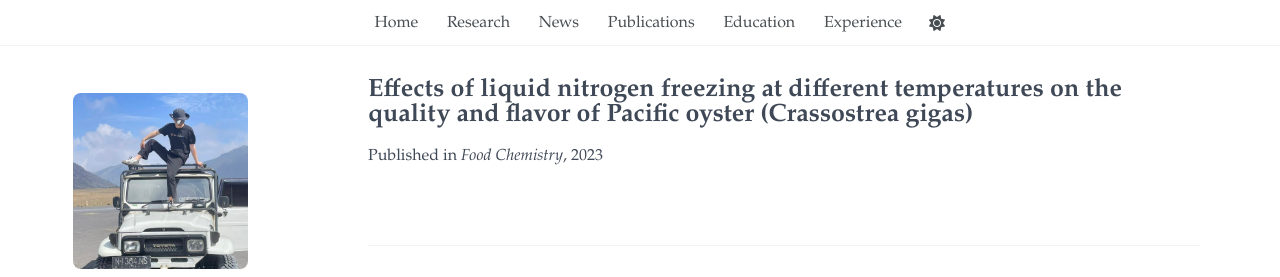
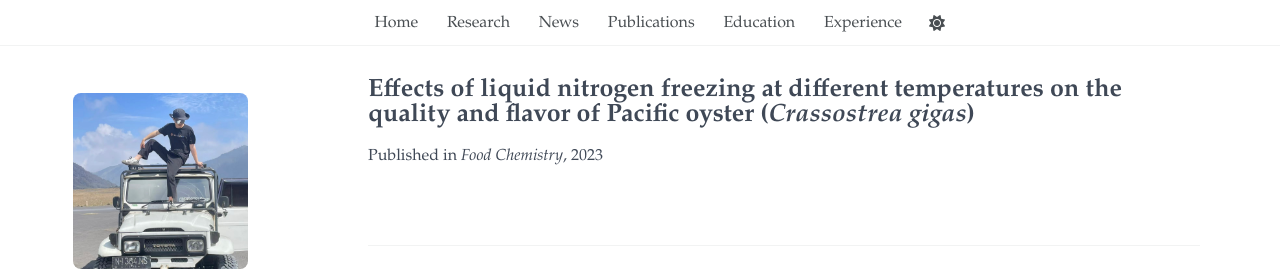
Before and after one commit to yuliu0322/yuliu0322.github.io, a Jekyll site: the page built from _publications/2023-10-01-liquid-nitrogen-oyster.md, in a window 1280 px wide. Shown: the top 277 px of the page. Built offline with Jekyll 4.4.1, drawn with Linux system fonts in a browser that asks for light colours; some web fonts are replaced; a script bundle is joined from its source files by our own code; library files that are not in the unit come from our copies.

```diff
--- a/_publications/2023-10-01-liquid-nitrogen-oyster.md
+++ b/_publications/2023-10-01-liquid-nitrogen-oyster.md
@@ -1,5 +1,5 @@
 ---
-title: "Effects of liquid nitrogen freezing at different temperatures on the quality and flavor of Pacific oyster (Crassostrea gigas)"
+title: "Effects of liquid nitrogen freezing at different temperatures on the quality and flavor of Pacific oyster (<i>Crassostrea gigas</i>)"
 collection: publications
 permalink: /publication/liquid-nitrogen-oyster/
 date: 2023-10-01
@@ -14,7 +14,7 @@ summary: >
   This study investigated the effects of liquid nitrogen freezing
   (LNF) at different temperatures (-20, -40, -60, -80, and -100 °C)
   on the physicochemical quality, muscle microstructure, and
-  flavor characteristics of Pacific oysters (Crassostrea gigas).
+  flavor characteristics of Pacific oysters (<i>Crassostrea gigas</i>).
   <strong>Liquid nitrogen freezing at -80 °C provided the best
   overall preservation performance, reducing centrifugal loss
   by 9.61%, steaming loss by 3.78%, and thawing loss by 7.71%
```
